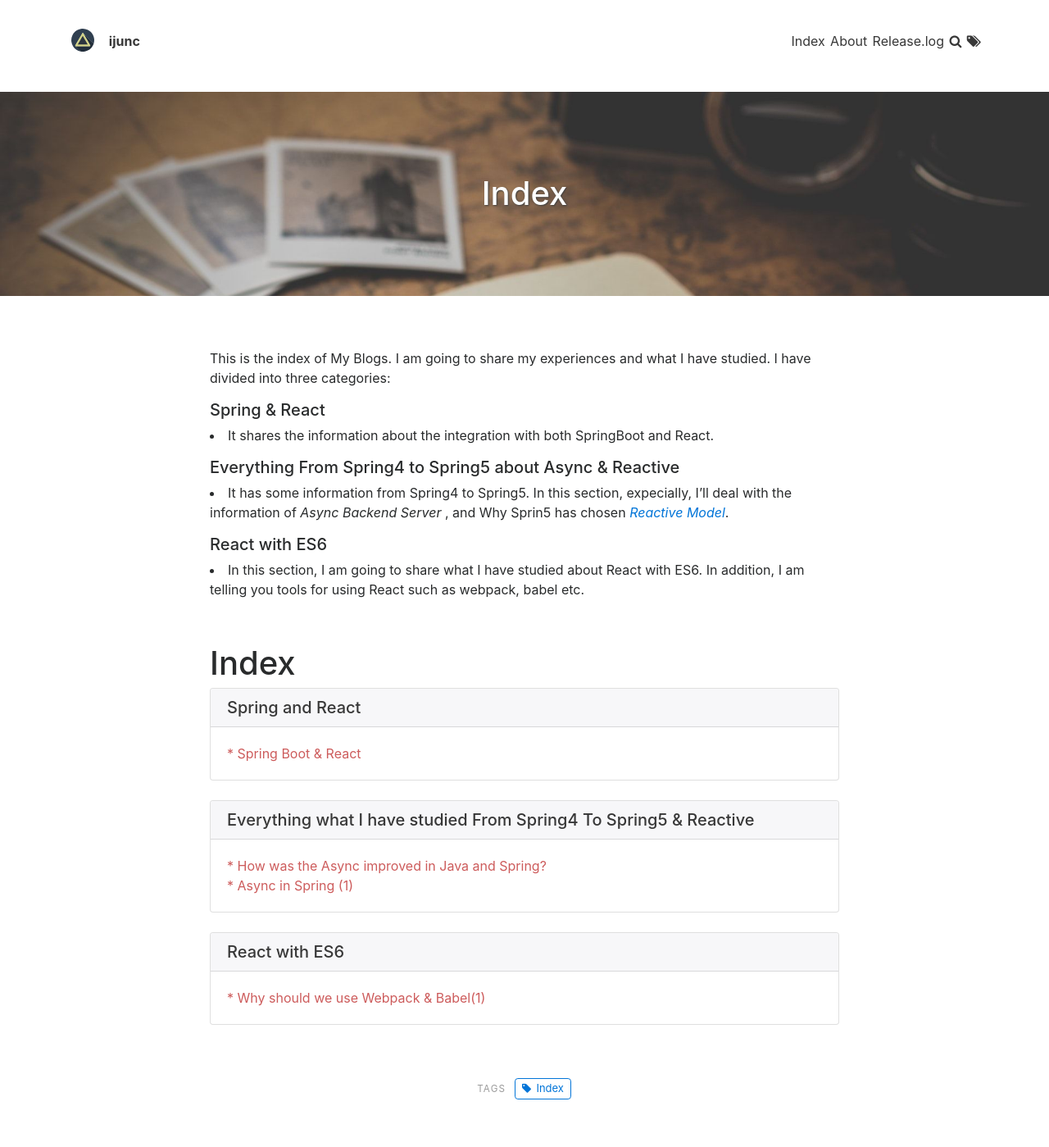
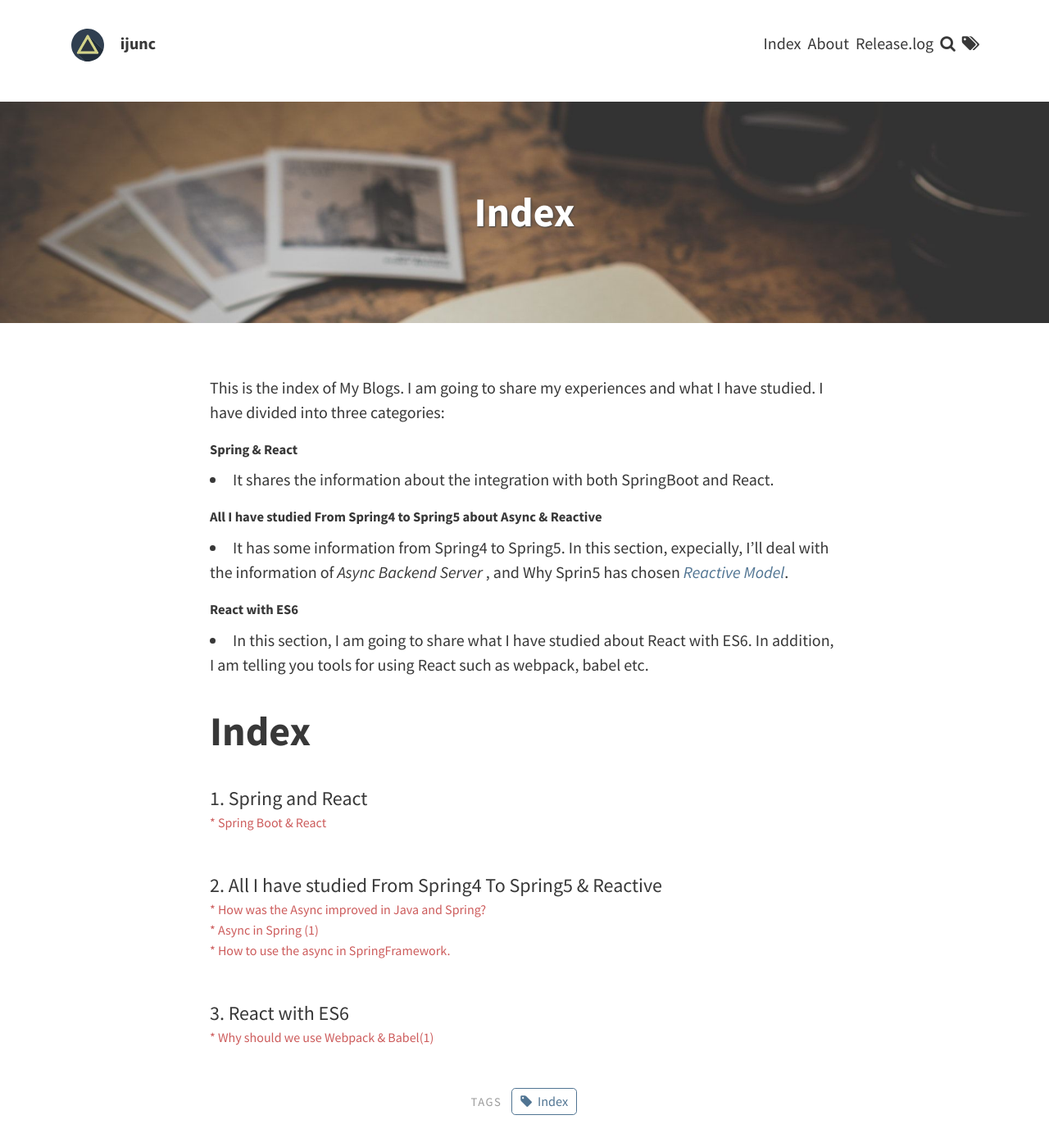
Before and after one commit to ijunc2/ijunc2.github.com, a Jekyll site: the page built from pages/1index.md, in a window 1280 px wide and 1400 px high. Shown: the whole window at 82% size. Built offline with Jekyll 4.4.1, drawn with Linux system fonts in a browser that asks for light colours; nearby versions of some CDN libraries.

```diff
--- a/_config.yml
+++ b/_config.yml
@@ -28,7 +28,7 @@ theme_settings:
   facebook:
   flickr:
   gitlab:
-  github:
+  github: "ijunc2/post.git"
   google_plus:
   instagram:
   keybase:
--- a/pages/1index.md
+++ b/pages/1index.md
@@ -12,75 +12,41 @@ This is the index of My Blogs. I am going to share my experiences and what I hav
 
 * It shares the information about the integration with both SpringBoot and React.
 
-##### Everything From Spring4 to Spring5 about Async & Reactive
+##### All I have studied From Spring4 to Spring5 about Async & Reactive
 
 * It has some information from Spring4 to Spring5. In this section, expecially, I'll deal with the information of *Async Backend Server* , and Why Sprin5 has chosen [*Reactive Model*](http://www.reactive-streams.org/).
 
 ##### React with ES6
 * In this section, I am going to share what I have studied about React with ES6. In addition, I am telling you tools for using React such as webpack, babel etc.
 
+# Index
+
+<div><font size="5" >1. Spring and React</font>
+  <br/>
+  <a href="/2017/12/29/My-First-Blog.html" >
+    <font size="3" color="#CD5C5C">* Spring Boot & React</font>
+  </a>
+</div>
+
 <br/>
-# Index
-<div id="accordion" role="tablist" aria-multiselectable="true">
-  <div class="card">
-    <div class="card-header" role="tab" id="headingOne">
-      <h5 class="mb-0">
-        <a data-toggle="collapse" data-parent="#accordion" href="#collapseOne" aria-expanded="true" aria-controls="collapseOne">
-          Spring and React
-        </a>
-      </h5>
-    </div>
-    <div id="collapseOne" class="collapse show" role="tabpanel" aria-labelledby="headingOne">
-      <div class="card-block">
-        <a href="/2017/12/29/My-First-Blog.html" >
-          <font size="3" color="#CD5C5C">* Spring Boot & React</font>
-        </a>
-      </div>
-    </div>
-  </div>
+<div><font size="5" >2. All I have studied From Spring4 To Spring5 & Reactive</font>
+  <br/>
+  <a href="/2018/01/03/third.html" >
+    <font size="3" color="#CD5C5C">* How was the Async improved in Java and Spring?</font>
+  </a><br/>
+  <a href="/2018/01/06/forth.html" >
+    <font size="3" color="#CD5C5C">* Async in Spring (1)</font>
+  </a><br/>
+  <a href="/2018/01/06/forth.html" >
+    <font size="3" color="#CD5C5C">* How to use the async in SpringFramework.</font>
+  </a>
+</div>
+
 <br/>
-  <div class="card">
-    <div class="card-header" role="tab" id="headingTwo">
-      <h5 class="mb-0">
-        <a class="collapsed" data-toggle="collapse" data-parent="#accordion" href="#collapseTwo" aria-expanded="false" aria-controls="collapseTwo">
-          Everything what I have studied From Spring4 To Spring5 & Reactive
-        </a>
-      </h5>
-    </div>
-    <div id="collapseTwo" class="collapse show" role="tabpanel" aria-labelledby="headingTwo">
-      <div class="card-block">
-        <a href="/2018/01/03/third.html" >
-          <font size="3" color="#CD5C5C">* How was the Async improved in Java and Spring?</font>
-        </a><br/>
-        <a href="/2018/01/06/forth.html" >
-          <font size="3" color="#CD5C5C">* Async in Spring (1)</font>
-        </a>
-      </div>
-    </div>
-  </div>
+<div><font size="5" >3. React with ES6</font>
+  <br/>
+  <a href="/2017/12/30/second.html" >
+    <font size="3" color="#CD5C5C">* Why should we use Webpack & Babel(1)</font>
+  </a>
+</div>
 <br/>
-  <div class="card">
-    <div class="card-header" role="tab" id="headingThree">
-      <h5 class="mb-0">
-        <a class="collapsed" data-toggle="collapse" data-parent="#accordion" href="#collapseThree" aria-expanded="false" aria-controls="collapseThree">
-          React with ES6
-        </a>
-      </h5>
-    </div>
-    <div id="collapseThree" class="collapse show" role="tabpanel" aria-labelledby="headingThree">
-      <div class="card-block">
-        <a href="/2017/12/30/second.html" >
-          <font size="3" color="#CD5C5C">* Why should we use Webpack & Babel(1)</font>
-        </a>
-      </div>
-    </div>
-  </div>
-
-
-<link rel="stylesheet" href="https://maxcdn.bootstrapcdn.com/bootstrap/4.0.0-alpha.6/css/bootstrap.min.css" integrity="sha384-rwoIResjU2yc3z8GV/NPeZWAv56rSmLldC3R/AZzGRnGxQQKnKkoFVhFQhNUwEyJ" crossorigin="anonymous">
-
-<script src="https://code.jquery.com/jquery-3.1.1.slim.min.js" integrity="sha384-A7FZj7v+d/sdmMqp/nOQwliLvUsJfDHW+k9Omg/a/EheAdgtzNs3hpfag6Ed950n" crossorigin="anonymous"></script>
-<script src="https://cdnjs.cloudflare.com/ajax/libs/tether/1.4.0/js/tether.min.js" integrity="sha384-DztdAPBWPRXSA/3eYEEUWrWCy7G5KFbe8fFjk5JAIxUYHKkDx6Qin1DkWx51bBrb" crossorigin="anonymous"></script>
-<script src="https://maxcdn.bootstrapcdn.com/bootstrap/4.0.0-alpha.6/js/bootstrap.min.js" integrity="sha384-vBWWzlZJ8ea9aCX4pEW3rVHjgjt7zpkNpZk+02D9phzyeVkE+jo0ieGizqPLForn" crossorigin="anonymous"></script>
-</div>
-<br/><br/>
```
Also changed, not shown: _posts/2018-01-03-third.md (+2 -2 lines), _posts/2018-01-06-forth.md (+1 -1 lines), _posts/2018-01-08-fifth.md (added, +35 -0 lines), pages/2about.md (+2 -2 lines), assets/img/post/2018-01-08-fifth/p1.png (added), 1 other file.
